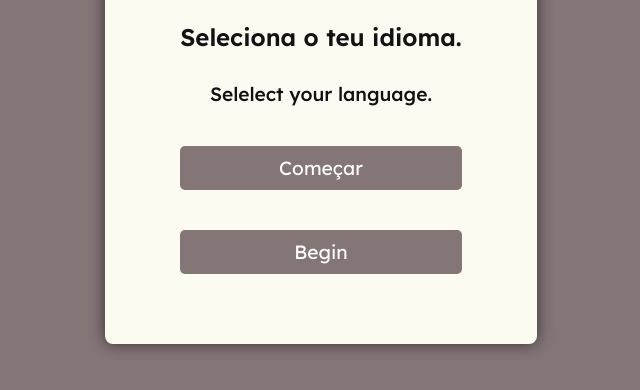
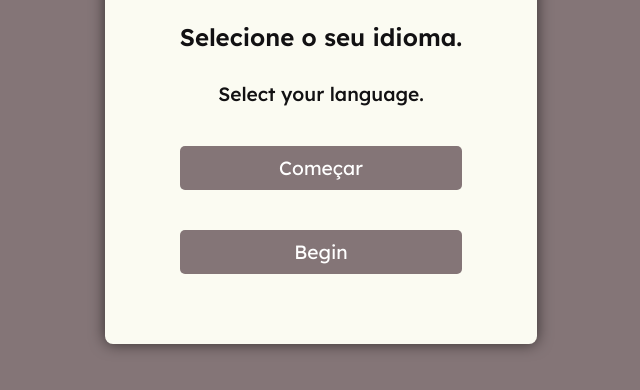
Before and after one commit to Rafalvesf/WCS, a plain HTML site: page index.html in a window 1280 px wide. Shown: the part 358-748 px from the top of the page, without its empty margins (319-959 px from the left). Drawn offline with Linux system fonts and the light colour scheme.

Commit message:
Update index.html

```diff
--- a/index.html
+++ b/index.html
@@ -19,8 +19,8 @@
             <div class="question active" id="intro">
                 <Img class="logo_start" src="AltagenLogo-modified.png"></Img>
                 <p1>WCS PROJECT</p1>
-                <p2>Seleciona o teu idioma.</p>
-                <p>Selelect your language.</p>
+                <p2>Selecione o seu idioma.</p>
+                <p>Select your language.</p>
                 <div class="navigation">
                     <a href="PT.html" target="_blank">
                     <button type="button" class="navigationstart-btn" id="nextBtn">Começar</button>
```
